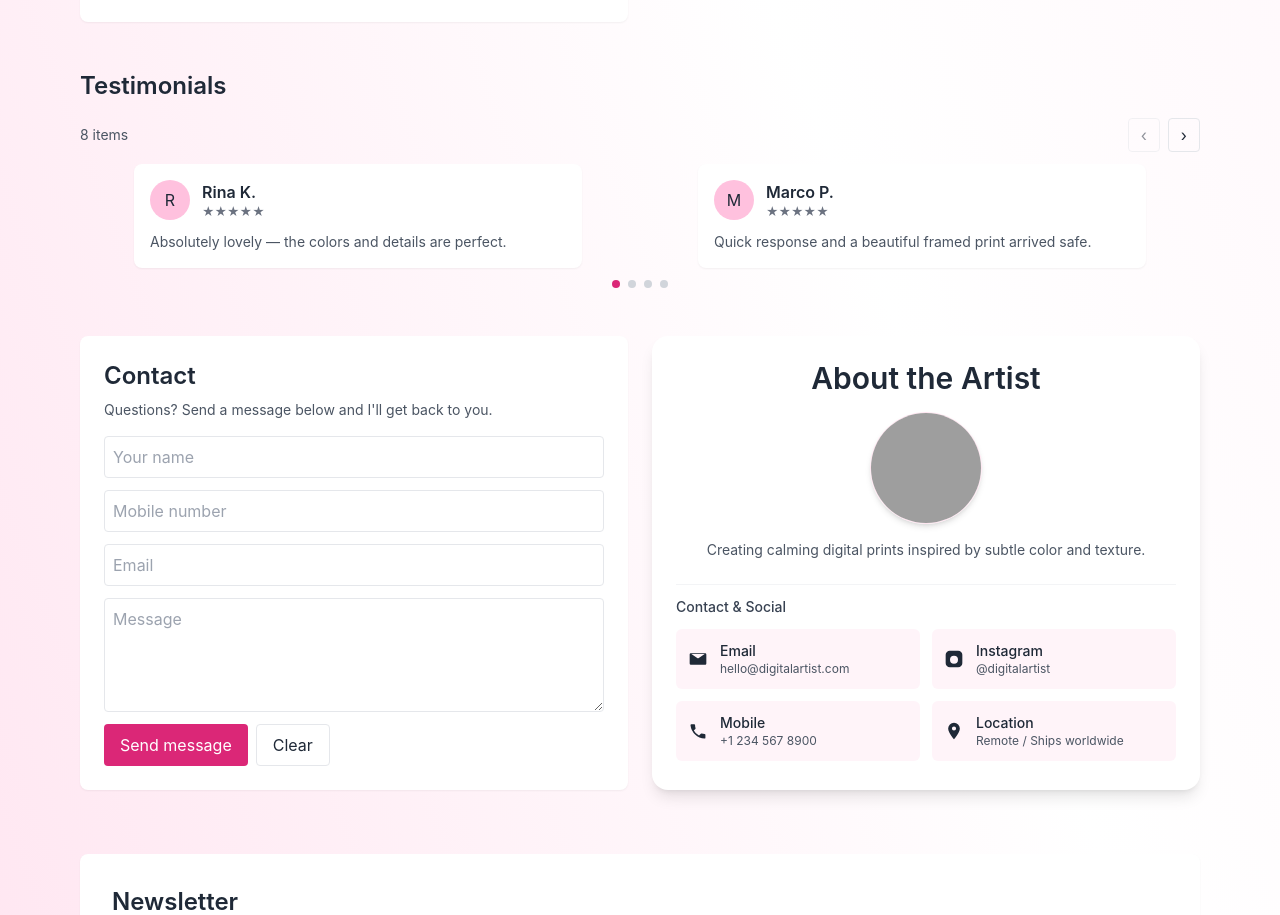
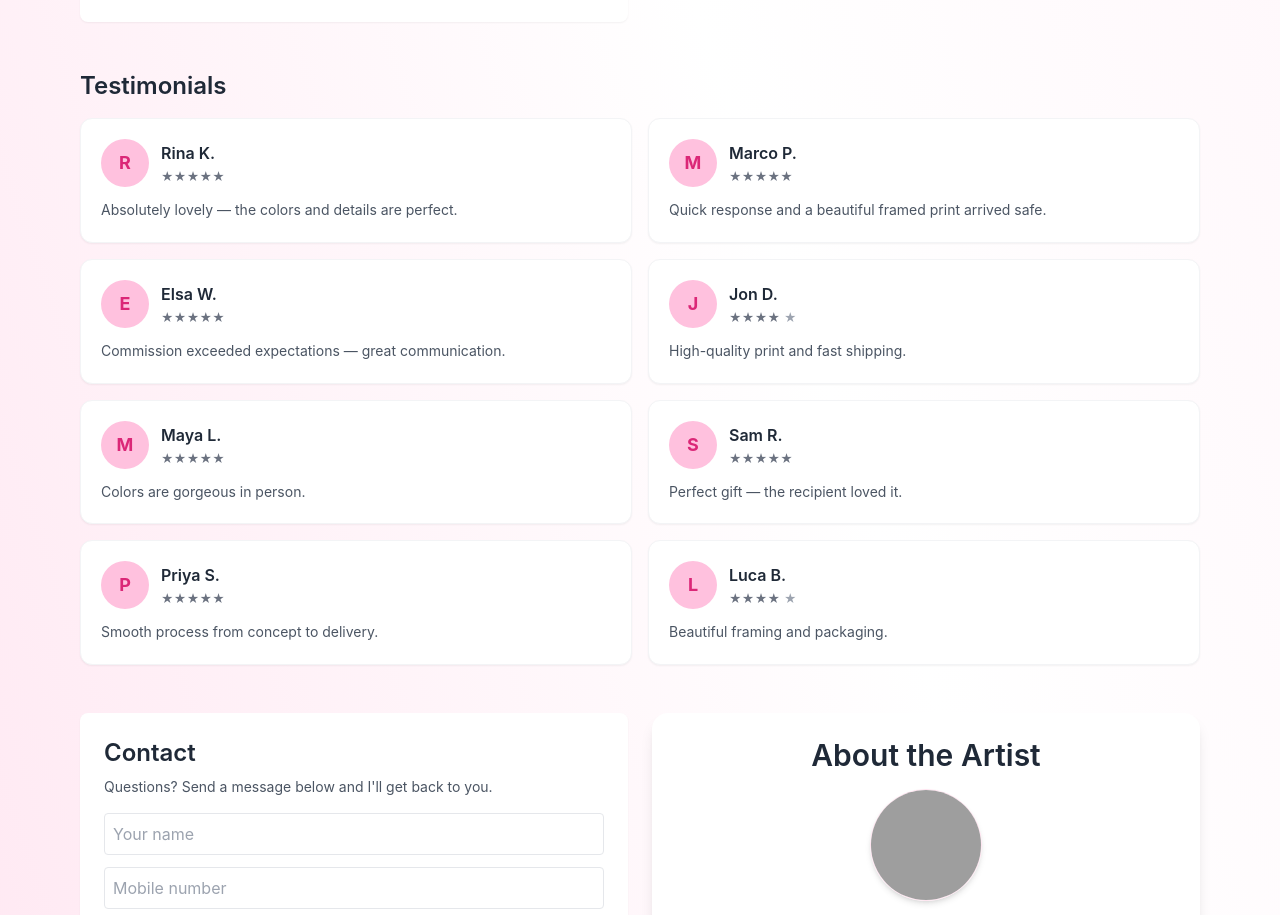
Before and after one commit to yogi7302/MyApp, a React (Vite) app: page / in a window 1280 px wide. Shown: the part 2003-2918 px from the top of the page. Built offline with nearby package versions, Linux system fonts and the light colour scheme; grey boxes are pictures that could not be loaded.

Commit message:
Update App.jsx

```diff
--- a/src/App.jsx
+++ b/src/App.jsx
@@ -499,30 +499,34 @@ export default function App() {
           </div>
         </section>
 
-        {/* TESTIMONIALS - carousel of testimonials (shows 2 per view on md) */}
+        {/* TESTIMONIALS - cleaned layout */}
         <section className="mb-12">
           <h3 className="text-2xl font-semibold mb-4">Testimonials</h3>
 
-          <Carousel
-            items={testimonials}
-            itemRenderer={(t) => (
-              <div key={t.id} className="bg-white p-4 rounded-lg shadow-sm max-w-md mx-auto">
+          <div className="grid gap-4 md:grid-cols-2">
+            {testimonials.map((t) => (
+              <div
+                key={t.id}
+                className="bg-white rounded-xl shadow-sm p-5 border border-gray-100 max-w-full"
+              >
                 <div className="flex items-center gap-3">
-                  <div className="w-10 h-10 bg-pink-100 rounded-full flex items-center justify-center">
+                  <div className="w-12 h-12 rounded-full bg-pink-100 flex items-center justify-center text-pink-600 font-bold text-lg">
                     {t.name[0]}
                   </div>
 
-                  <div>
+                  <div className="flex flex-col gap-1">
                     <div className="font-semibold">{t.name}</div>
-                    <div className="text-xs text-gray-500">{"★".repeat(t.rating)}</div>
+                    <div className="text-xs text-gray-500 tracking-wide">
+                      {"★".repeat(t.rating)}{" "}
+                      <span className="text-gray-400">{"★".repeat(5 - t.rating)}</span>
+                    </div>
                   </div>
                 </div>
 
-                <p className="mt-3 text-sm text-gray-600">{t.text}</p>
+                <p className="mt-3 text-sm leading-relaxed text-gray-600">{t.text}</p>
               </div>
-            )}
-            perPage={{ base: 1, md: 2 }}
-          />
+            ))}
+          </div>
         </section>
 
         {/* CONTACT & ABOUT */}
```
